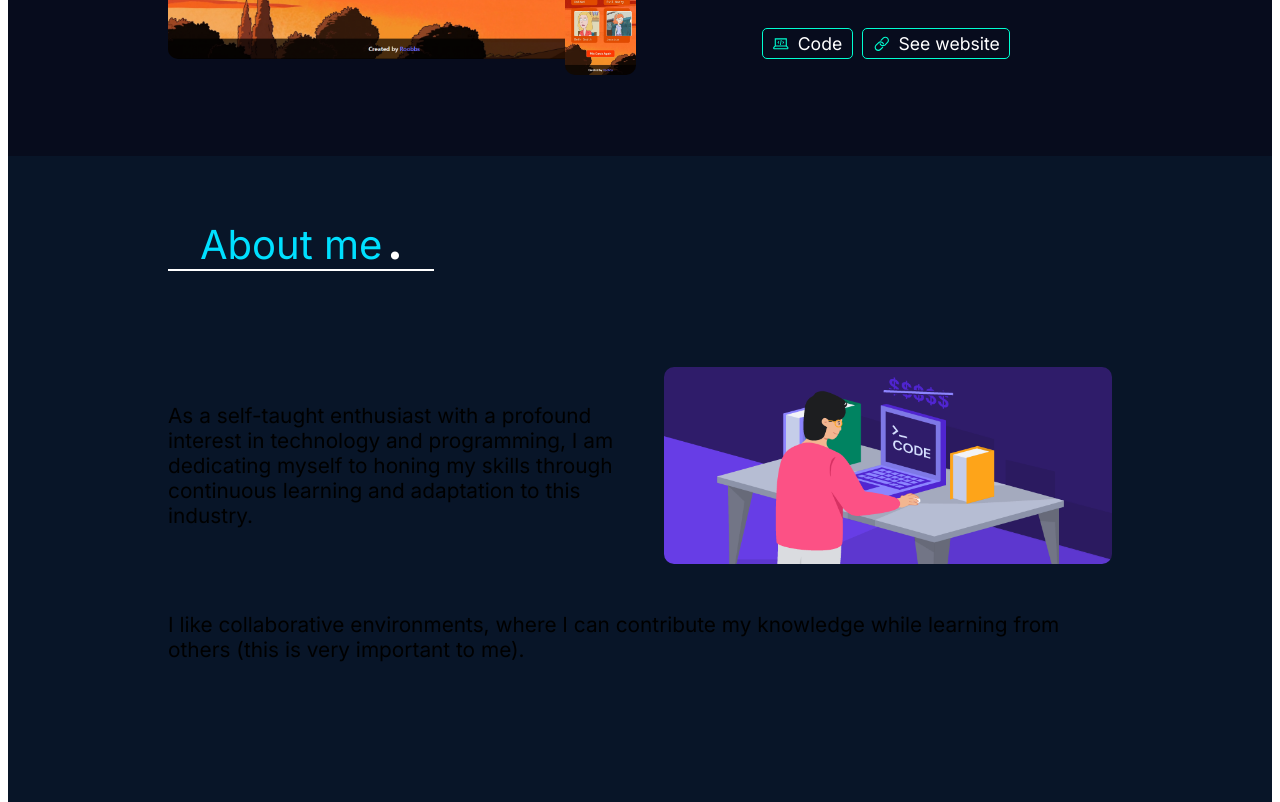
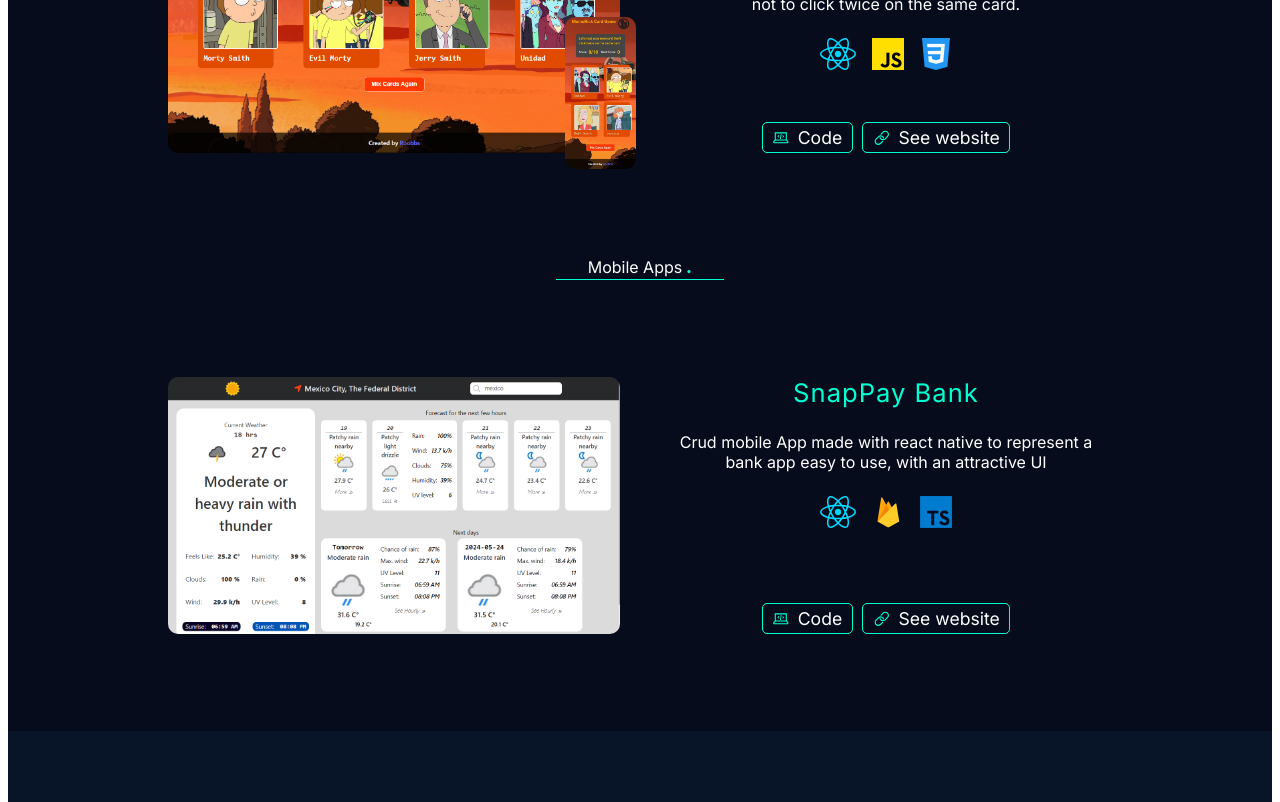
Before and after one commit to roobbs/info, a React (Vite) app: page / in a window 1280 px wide. Shown: the part 1980-2782 px from the top of the page. Built offline with nearby package versions, Linux system fonts and the light colour scheme; the HTML template or start-up script is replaced by a standard one.

Commit message:
Modified projects.js structure to add mobile apps

```diff
--- a/src/components/Projects.jsx
+++ b/src/components/Projects.jsx
@@ -4,11 +4,34 @@
 import Title from "./Title.tsx";
 
 export default function Projects() {
+  const webApps = info.web;
+  const mobileApps = info.mobile;
   return (
     <section className="projectsSection" id="projects">
       <Title title={"Projects"} />
+      <div className="projectType">
+        Web Applications <div className="projectPoint">.</div>{" "}
+      </div>
       <div className="projects">
-        {info.map((project, index) => (
+        {webApps.map((project, index) => (
+          <ProjectCard
+            key={project.id}
+            title={project.title}
+            view={project.view}
+            mobileView={project.mobileView}
+            desc={project.description}
+            language={project.language}
+            repo={project.repo}
+            website={project.website}
+            reverse={index % 2 === 0}
+          />
+        ))}
+      </div>
+      <div className="projectType">
+        Mobile Apps<div className="projectPoint">.</div>
+      </div>
+      <div>
+        {mobileApps.map((project, index) => (
           <ProjectCard
             key={project.id}
             title={project.title}
--- a/src/projects.js
+++ b/src/projects.js
@@ -2,6 +2,8 @@
 import css from "./assets/css.png";
 import react from "./assets/react.svg";
 import html from "./assets/html.png";
+import firebase from "./assets/firebase.png";
+import typescript from "./assets/typescript.png";
 
 import weather from "./images/weather.png";
 import weatherMobile from "./images/weatherMobile.jpg";
@@ -10,7 +12,8 @@
 import memorick from "./images/memorick.png";
 import memorickMobile from "./images/memorickMobile.jpg";
 
-export default [
+export default {
+  web: [
     {
       id: 1,
       title: "React Weather",
@@ -44,4 +47,17 @@
       repo: "https://github.com/roobbs/memory-card-app",
       website: "https://memory-card-roobbs.netlify.app",
     },
-];
+  ],
+  mobile: [
+    {
+      id: 1,
+      title: "SnapPay Bank",
+      view: weather,
+      description:
+        "Crud mobile App made with react native to represent a bank app easy to use, with an attractive UI",
+      language: [react, firebase, typescript],
+      repo: "https://github.com/roobbs/react-weather",
+      website: "https://reactweather-roobbs.netlify.app/",
+    },
+  ],
+};
--- a/src/styles/Projects.css
+++ b/src/styles/Projects.css
@@ -4,10 +4,30 @@
   flex-direction: column;
   gap: 4rem;
   padding: 4rem 10rem;
+  position: relative;
 }
 .projects {
   display: grid;
   gap: 5rem;
+}
+.projectType {
+  color: #ffffff;
+  /* background-color: aliceblue; */
+  align-self: center;
+  border-bottom: 1px solid #00ffd1;
+  padding: 0rem 2rem;
+  display: flex;
+  gap: 0.2rem;
+  align-items: first baseline;
+  /* position: sticky;
+  top: 10%;
+  z-index: 3;
+  margin: 20px;
+  background-color: inherit; */
+}
+.projectPoint {
+  color: #00ffd1;
+  font-size: 1.5rem;
 }
 @media (max-width: 1030px) {
   .projectsSection {
```
Also changed, not shown: src/assets/firebase.png (added), src/assets/typescript.png (added). Lines whose indentation alone changed are shown as unchanged.
